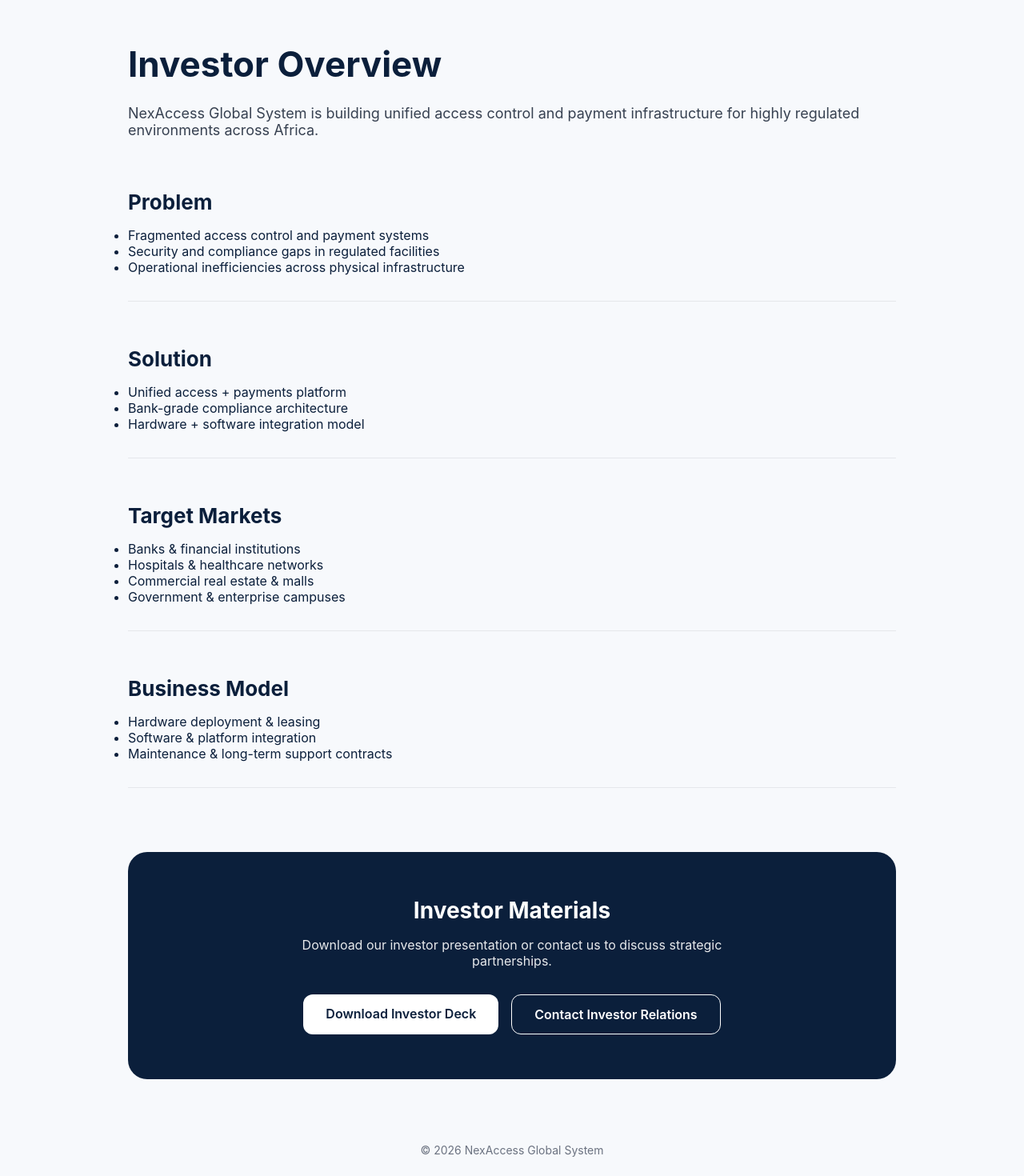
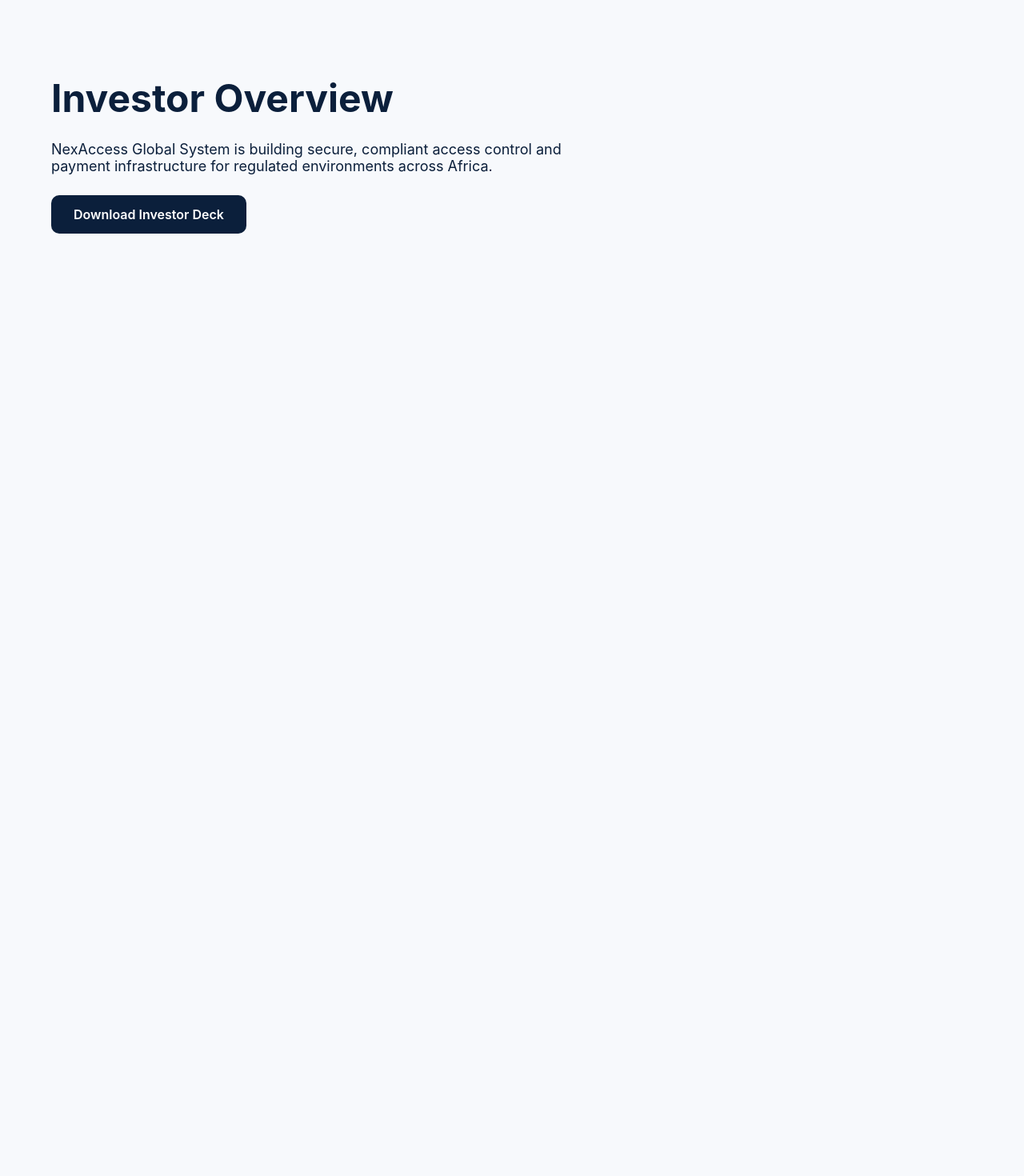
Before and after one commit to nwagwuemmanuel200-bit/nexaccess-website, a Next.js app: page /investors in a window 1280 px wide. Shown: the part 100-1570 px from the top of the page at 80% size. After the commit the page ends 800 px from the top, so only its background shows below. Built offline with nearby package versions, Linux system fonts and the light colour scheme.

Commit message:
Update page.js

```diff
--- a/app/investors/page.js
+++ b/app/investors/page.js
@@ -1,149 +1,39 @@
 export const metadata = {
-  title: "Investors | NexAccess Global System",
-  description:
-    "Investor and partner overview of NexAccess Global System.",
-};
-
-const BRAND = {
-  blueDark: "#0B1F3B",
-  gold: "#C9A24D",
+  title: "Investors | NexAccess",
 };
 
 export default function InvestorsPage() {
   return (
-    <main style={{ maxWidth: "1000px", margin: "0 auto", padding: "80px 20px" }}>
-      {/* TITLE */}
-      <h1 style={{ fontSize: "44px", color: BRAND.blueDark, marginBottom: "24px" }}>
+    <main className="fade-in">
+      <section style={{ padding: "120px 0" }}>
+        <div className="container">
+          <h1 style={{ fontSize: "48px", marginBottom: "24px" }}>
             Investor Overview
           </h1>
 
-      <p style={{ fontSize: "18px", color: "#374151", marginBottom: "64px" }}>
-        NexAccess Global System is building unified access control and payment
-        infrastructure for highly regulated environments across Africa.
+          <p style={{ maxWidth: "640px", fontSize: "18px" }}>
+            NexAccess Global System is building secure, compliant
+            access control and payment infrastructure for regulated
+            environments across Africa.
           </p>
 
-      {/* PROBLEM */}
-      <Section title="Problem">
-        <ul>
-          <li>Fragmented access control and payment systems</li>
-          <li>Security and compliance gaps in regulated facilities</li>
-          <li>Operational inefficiencies across physical infrastructure</li>
-        </ul>
-      </Section>
-
-      {/* SOLUTION */}
-      <Section title="Solution">
-        <ul>
-          <li>Unified access + payments platform</li>
-          <li>Bank-grade compliance architecture</li>
-          <li>Hardware + software integration model</li>
-        </ul>
-      </Section>
-
-      {/* TARGET MARKETS */}
-      <Section title="Target Markets">
-        <ul>
-          <li>Banks & financial institutions</li>
-          <li>Hospitals & healthcare networks</li>
-          <li>Commercial real estate & malls</li>
-          <li>Government & enterprise campuses</li>
-        </ul>
-      </Section>
-
-      {/* BUSINESS MODEL */}
-      <Section title="Business Model">
-        <ul>
-          <li>Hardware deployment & leasing</li>
-          <li>Software & platform integration</li>
-          <li>Maintenance & long-term support contracts</li>
-        </ul>
-      </Section>
-
-      {/* CTA */}
-      <section
-        style={{
-          marginTop: "80px",
-          padding: "56px 32px",
-          background: BRAND.blueDark,
-          borderRadius: "24px",
-          color: "white",
-          textAlign: "center",
-        }}
-      >
-        <h2 style={{ fontSize: "28px", marginBottom: "16px" }}>
-          Investor Materials
-        </h2>
-
-        <p style={{ maxWidth: "600px", margin: "0 auto 32px", opacity: 0.9 }}>
-          Download our investor presentation or contact us to discuss strategic
-          partnerships.
-        </p>
-
-        <div style={{ display: "flex", justifyContent: "center", gap: "16px" }}>
+          <div style={{ marginTop: "40px" }}>
             <a
               href="/investor-deck.pdf"
               target="_blank"
-            rel="noopener noreferrer"
-            style={primaryButton}
+              style={{
+                background: "#0b1f3b",
+                color: "white",
+                padding: "14px 28px",
+                borderRadius: "10px",
+                fontWeight: 600,
+              }}
             >
               Download Investor Deck
             </a>
-
-          <a href="/contact" style={outlineButton}>
-            Contact Investor Relations
-          </a>
+          </div>
         </div>
       </section>
-
-      <footer
-        style={{
-          marginTop: "80px",
-          textAlign: "center",
-          fontSize: "14px",
-          color: "#6B7280",
-        }}
-      >
-        © 2026 NexAccess Global System
-      </footer>
     </main>
   );
 }
-
-/* ---------- COMPONENTS ---------- */
-
-function Section({ title, children }) {
-  return (
-    <section
-      style={{
-        marginBottom: "56px",
-        paddingBottom: "32px",
-        borderBottom: "1px solid #E5E7EB",
-      }}
-    >
-      <h2 style={{ fontSize: "26px", color: "#0B1F3B", marginBottom: "16px" }}>
-        {title}
-      </h2>
-      {children}
-    </section>
-  );
-}
-
-/* ---------- STYLES ---------- */
-
-const primaryButton = {
-  background: "white",
-  color: BRAND.blueDark,
-  padding: "14px 28px",
-  borderRadius: "12px",
-  textDecoration: "none",
-  fontWeight: 600,
-};
-
-const outlineButton = {
-  border: "1px solid white",
-  color: "white",
-  padding: "14px 28px",
-  borderRadius: "12px",
-  textDecoration: "none",
-  fontWeight: 600,
-};
```
Lines whose indentation alone changed are shown as unchanged.
